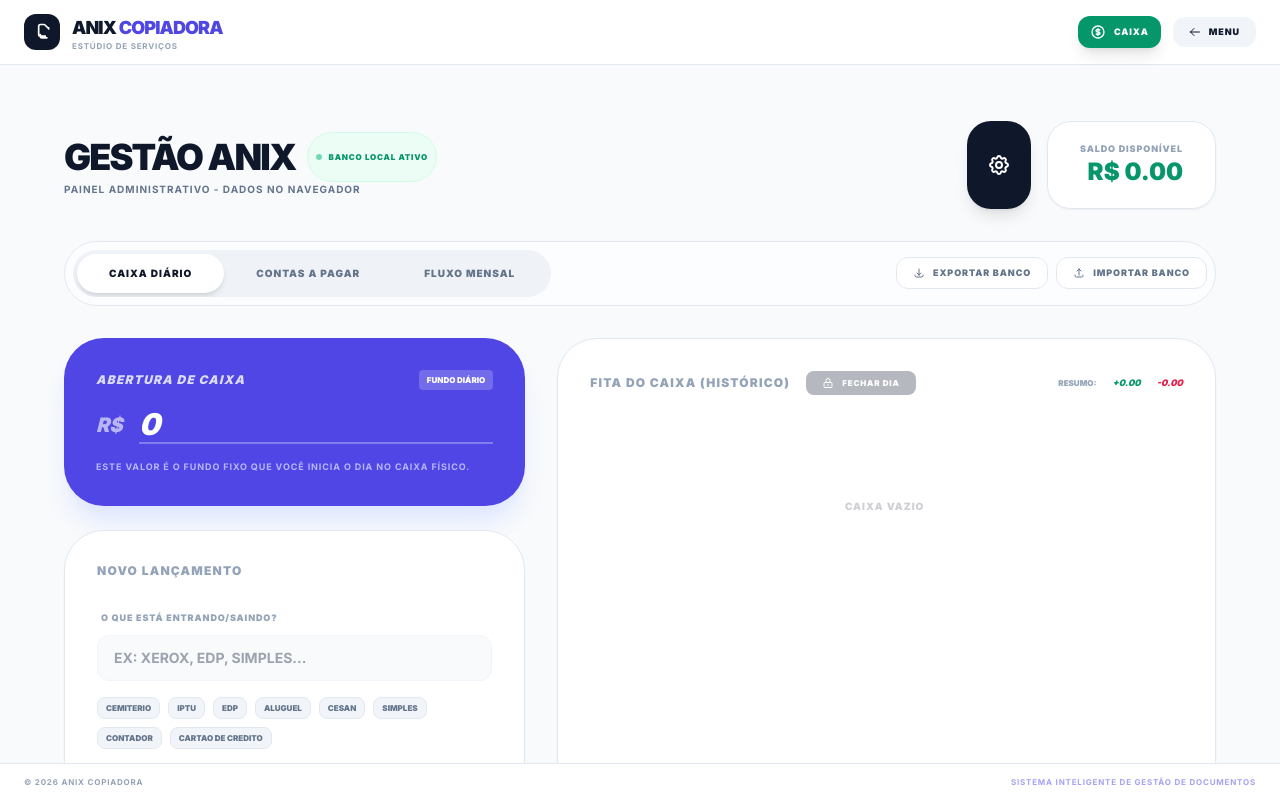
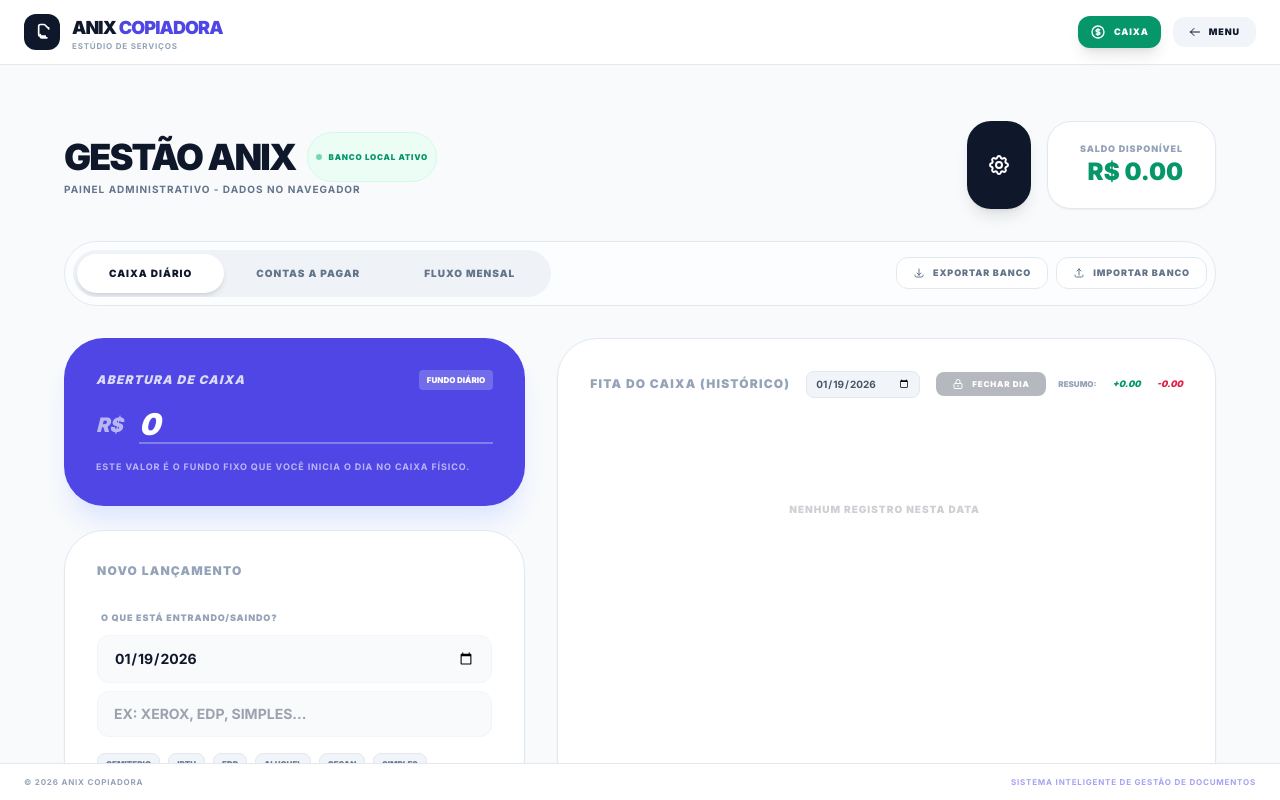
Before and after one commit to jasvideos/anix-servicosdigitais, a React (Vite) app: page / in a window 1280 px wide. Both pictures are taken after a click on the button "CAIXA". Built offline with nearby package versions, Linux system fonts and the light colour scheme.

Commit message:
data no app caixa

```diff
--- a/components/FinancialControl.tsx
+++ b/components/FinancialControl.tsx
@@ -42,6 +42,14 @@ const FinancialControl: React.FC = () => {
   const [showAdminPanel, setShowAdminPanel] = useState(false);
   const [users, setUsers] = useState<User[]>([]);
   const [newUser, setNewUser] = useState({ username: '', password: '' });
+
+  // States de Data (Novo)
+  const getTodayISO = () => {
+    const d = new Date();
+    return `${d.getFullYear()}-${String(d.getMonth() + 1).padStart(2, '0')}-${String(d.getDate()).padStart(2, '0')}`;
+  };
+  const [entryDate, setEntryDate] = useState(getTodayISO());
+  const [filterDate, setFilterDate] = useState(getTodayISO());
 
   // States para Formulários
   const [desc, setDesc] = useState('');
@@ -204,14 +212,20 @@ const FinancialControl: React.FC = () => {
   const totalOut = entries.filter(e => e.type === 'OUT').reduce((acc, curr) => acc + curr.amount, 0);
   const balance = initialCash + totalIn - totalOut;
 
+  const formatDateBr = (isoDate: string) => {
+    if (!isoDate) return '';
+    const [y, m, d] = isoDate.split('-');
+    return `${d}/${m}/${y}`;
+  };
+
   const addEntry = () => {
-    if (!desc || !amount || !type) return;
+    if (!desc || !amount || !type || !entryDate) return;
     const newEntry: Entry = {
       id: Date.now(),
       description: desc.toUpperCase(),
       amount: parseFloat(amount),
       type: type,
-      date: new Date().toLocaleDateString('pt-BR')
+      date: formatDateBr(entryDate)
     };
     setEntries([newEntry, ...entries]);
     setDesc('');
@@ -326,6 +340,11 @@ const FinancialControl: React.FC = () => {
 
   const overdueCount = bills.filter(b => getBillStatus(b.dueDate) === 'OVERDUE').length;
   const isFormValid = desc.trim() !== '' && amount !== '' && type !== null;
+
+  // Filtros para exibição na Fita
+  const filteredEntries = entries.filter(e => e.date === formatDateBr(filterDate));
+  const dailyIn = filteredEntries.filter(e => e.type === 'IN').reduce((acc, curr) => acc + curr.amount, 0);
+  const dailyOut = filteredEntries.filter(e => e.type === 'OUT').reduce((acc, curr) => acc + curr.amount, 0);
 
   return (
     <div className="max-w-6xl mx-auto space-y-8 animate-fade-in pb-24">
@@ -582,6 +601,7 @@ const FinancialControl: React.FC = () => {
               <div className="space-y-4">
                 <div className="space-y-2">
                   <label className="text-[9px] font-black text-slate-400 uppercase tracking-widest px-1">O que está entrando/saindo?</label>
+                  <input type="date" value={entryDate} onChange={(e) => setEntryDate(e.target.value)} className="w-full border border-slate-100 bg-slate-50 rounded-xl px-4 py-3 font-bold text-sm outline-none focus:ring-2 focus:ring-indigo-500 mb-2" />
                   <input list="saved-descriptions" placeholder="Ex: XEROX, EDP, SIMPLES..." value={desc} onChange={(e) => setDesc(e.target.value)} className="w-full border border-slate-100 bg-slate-50 rounded-xl px-4 py-3 font-bold text-sm outline-none focus:ring-2 focus:ring-indigo-500 uppercase" />
 
                   {/* Atalhos Rápidos */}
@@ -621,6 +641,7 @@ const FinancialControl: React.FC = () => {
             <div className="flex justify-between items-center mb-6">
               <div className="flex items-center gap-4">
                 <h3 className="text-xs font-black uppercase tracking-widest text-slate-400">Fita do Caixa (Histórico)</h3>
+                <input type="date" value={filterDate} onChange={(e) => setFilterDate(e.target.value)} className="bg-slate-100 border border-slate-200 rounded-lg px-2 py-1 text-[10px] font-bold text-slate-600 outline-none focus:border-indigo-500" />
                 <button
                   onClick={() => setIsClosingDay(true)}
                   disabled={entries.length === 0}
@@ -632,16 +653,16 @@ const FinancialControl: React.FC = () => {
               </div>
               <div className="flex gap-4 items-center">
                 <div className="text-[8px] font-black uppercase text-slate-400">Resumo:</div>
-                <div className="text-[9px] font-black text-emerald-600 italic">+{totalIn.toFixed(2)}</div>
-                <div className="text-[9px] font-black text-rose-600 italic">-{totalOut.toFixed(2)}</div>
+                <div className="text-[9px] font-black text-emerald-600 italic">+{dailyIn.toFixed(2)}</div>
+                <div className="text-[9px] font-black text-rose-600 italic">-{dailyOut.toFixed(2)}</div>
               </div>
             </div>
 
             <div className="space-y-3 max-h-[650px] overflow-y-auto no-scrollbar pr-1">
-              {entries.length === 0 ? (
-                <div className="py-20 text-center opacity-20"><p className="text-[10px] font-black uppercase tracking-widest">Caixa Vazio</p></div>
+              {filteredEntries.length === 0 ? (
+                <div className="py-20 text-center opacity-20"><p className="text-[10px] font-black uppercase tracking-widest">Nenhum registro nesta data</p></div>
               ) : (
-                entries.map(e => (
+                filteredEntries.map(e => (
                   <div key={e.id} className="group flex justify-between items-center p-4 bg-slate-50 rounded-2xl border border-slate-100 hover:border-slate-200 transition-all">
                     <div className="flex items-center gap-4">
                       <div className={`w-10 h-10 rounded-xl flex items-center justify-center font-black ${e.type === 'IN' ? 'bg-emerald-100 text-emerald-600' : 'bg-rose-100 text-rose-600'}`}>{e.type === 'IN' ? '+' : '-'}</div>
```
